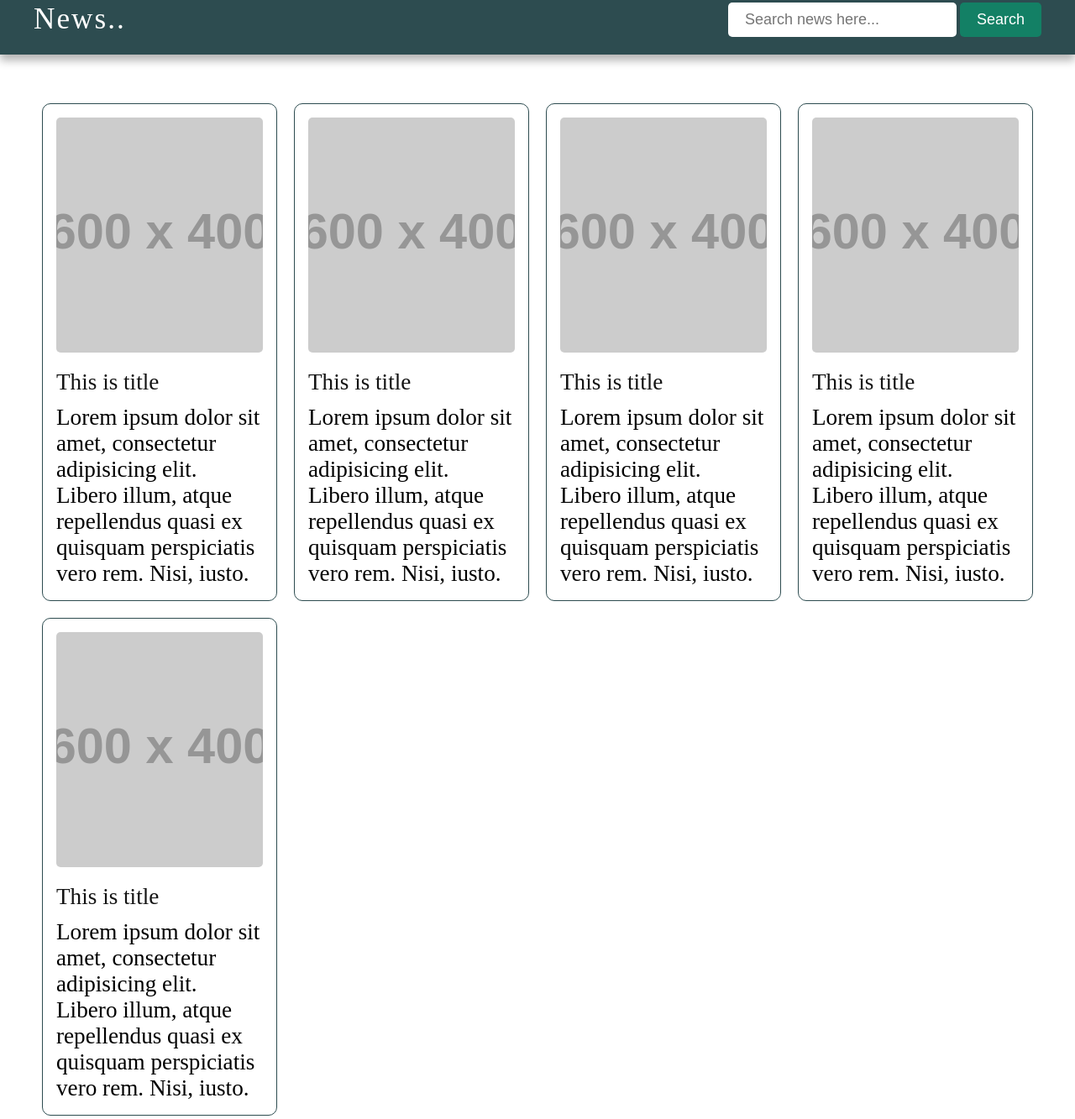
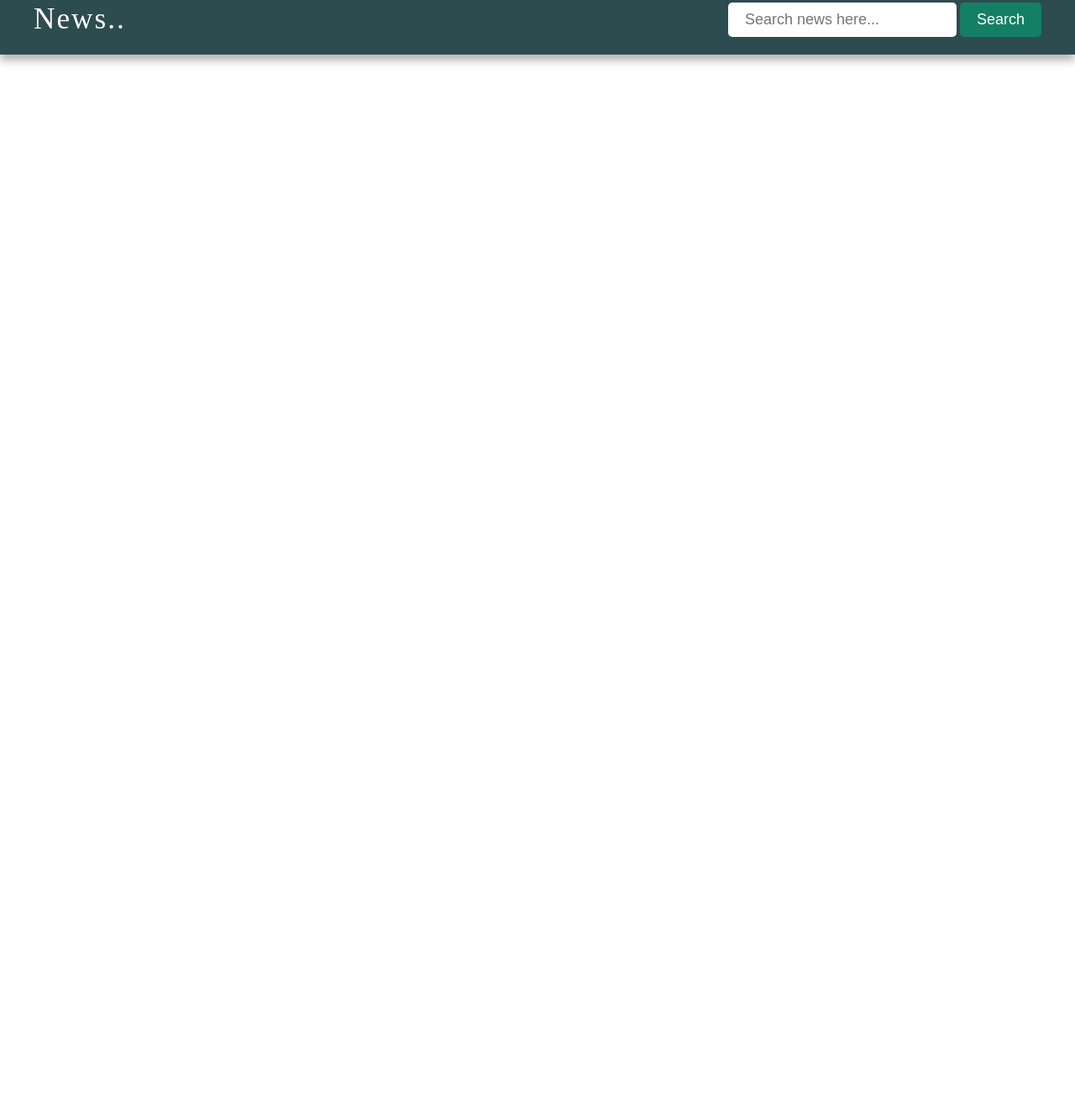
Before and after one commit to Reetu1997/News-Page, a plain HTML site: page index.html in a window 1280 px wide. Shown: the part 18-1351 px from the top of the page at 84% size. After the commit the page ends 800 px from the top, so only its background shows below. Drawn offline with Linux system fonts and the light colour scheme; no server answers; placeholder pictures from the web are drawn by us.

Commit message:
Update index.html

```diff
--- a/index.html
+++ b/index.html
@@ -2,7 +2,7 @@
 <html lang="en">
 <head>
     <meta charset="UTF-8">
-    <meta name="viewport" content="width=, initial-scale=1.0">
+    <meta name="viewport" content="width=device-width, initial-scale=1.0">
     <title>News Api</title>
     <link rel="stylesheet" href="index.css">
 </head>
@@ -16,32 +16,8 @@
             </div>
         </div>
     </nav>
-    <main id="bolg-container" class="obj-width">
-        <div class="blog-card">
-            <img src="https://placehold.co/600x400" alt="">
-            <h2>This is title</h2>
-            <p>Lorem ipsum dolor sit amet, consectetur adipisicing elit. Libero illum, atque repellendus quasi ex quisquam perspiciatis vero rem. Nisi, iusto.</p>
-        </div>
-        <div class="blog-card">
-            <img src="https://placehold.co/600x400" alt="">
-            <h2>This is title</h2>
-            <p>Lorem ipsum dolor sit amet, consectetur adipisicing elit. Libero illum, atque repellendus quasi ex quisquam perspiciatis vero rem. Nisi, iusto.</p>
-        </div>
-        <div class="blog-card">
-            <img src="https://placehold.co/600x400" alt="">
-            <h2>This is title</h2>
-            <p>Lorem ipsum dolor sit amet, consectetur adipisicing elit. Libero illum, atque repellendus quasi ex quisquam perspiciatis vero rem. Nisi, iusto.</p>
-        </div>
-        <div class="blog-card">
-            <img src="https://placehold.co/600x400" alt="">
-            <h2>This is title</h2>
-            <p>Lorem ipsum dolor sit amet, consectetur adipisicing elit. Libero illum, atque repellendus quasi ex quisquam perspiciatis vero rem. Nisi, iusto.</p>
-        </div>
-        <div class="blog-card">
-            <img src="https://placehold.co/600x400" alt="">
-            <h2>This is title</h2>
-            <p>Lorem ipsum dolor sit amet, consectetur adipisicing elit. Libero illum, atque repellendus quasi ex quisquam perspiciatis vero rem. Nisi, iusto.</p>
-        </div>
+    <main id="blog-container" class="obj-width">
+
     </main>
     <script src="index.js"></script>
 </body>
```
